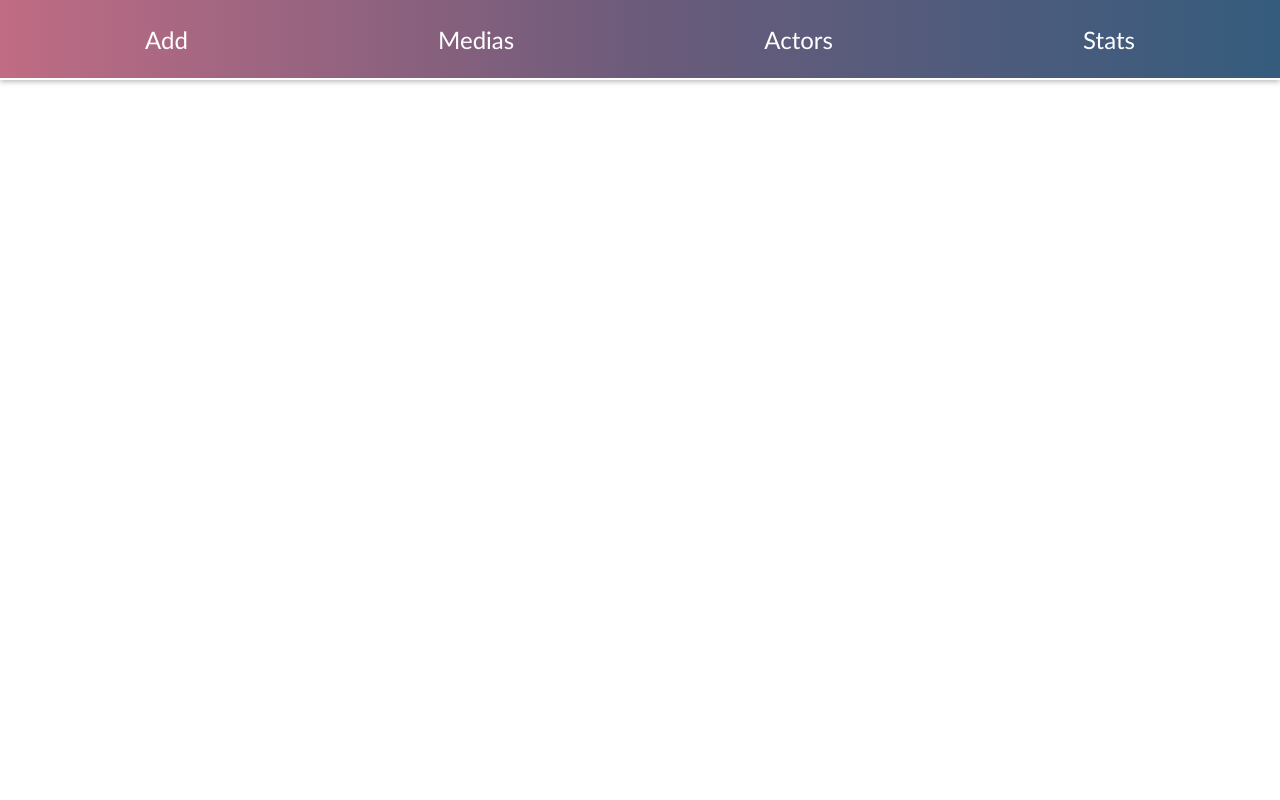
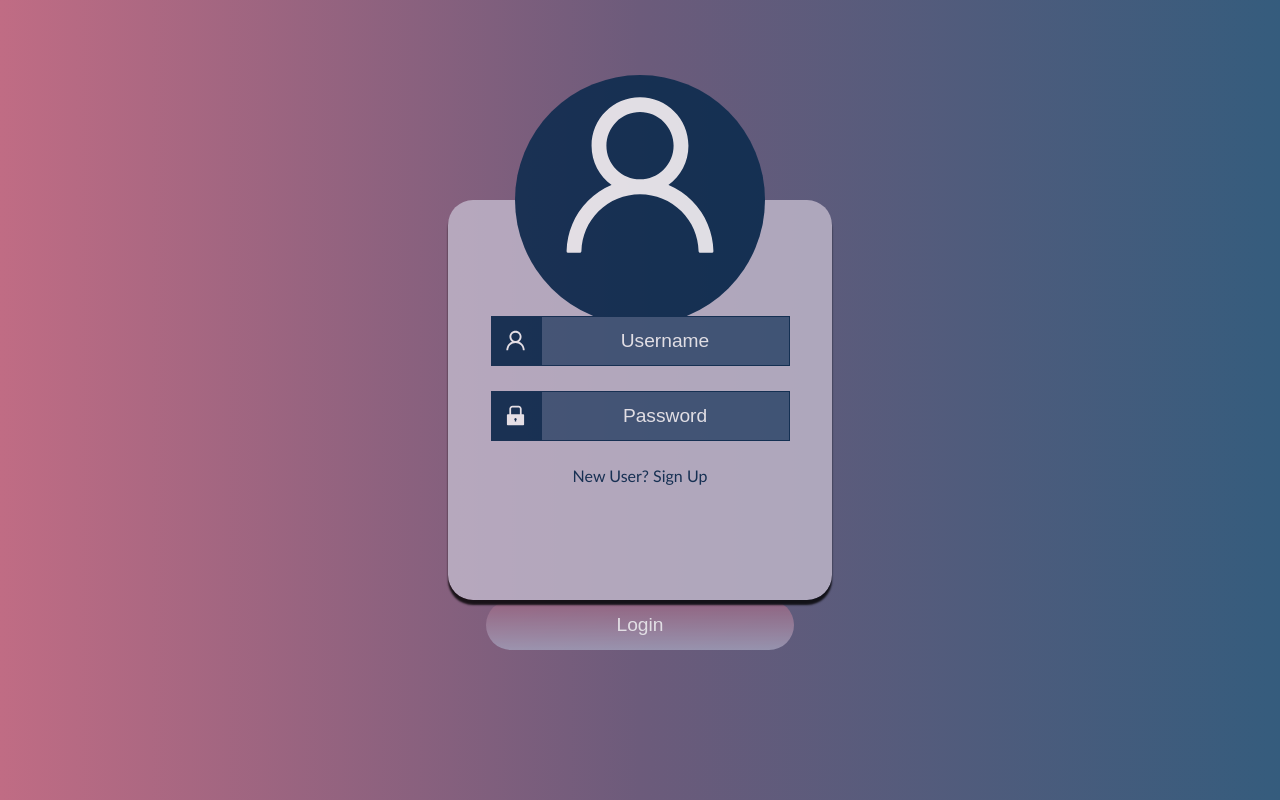
Before and after one commit to Ragnar711/Clony, a React (Create React App) app in the folder client/: page /Login in a window 1280 px wide. Built offline with nearby package versions, Linux system fonts and the light colour scheme.

Commit message:
FEAT + STYLE: Login & Signup pages with basic UI

```diff
--- a/client/src/App.js
+++ b/client/src/App.js
@@ -1,24 +1,47 @@
 import { BrowserRouter as Router, Routes, Route } from "react-router-dom";
-import { Suspense, lazy } from "react";
+import { Suspense, lazy, useState } from "react";
 import "./App.css";
 
 const Header = lazy(() => import("./Components/Header"));
+const AddUser = lazy(() => import("./Pages/AddUser"));
 const AddNew = lazy(() => import("./Pages/AddNew"));
 const Movies = lazy(() => import("./Pages/Movies"));
 const Actors = lazy(() => import("./Pages/Actors"));
 const Stats = lazy(() => import("./Pages/Stats"));
+const Login = lazy(() => import("./Pages/Login"));
 
 function App() {
+    const [showHeader, setShowHeader] = useState(true);
     return (
         <div className="App">
             <Router>
                 <Suspense fallback={<div>Loading...</div>}>
-                    <Header />
+                    {showHeader ? <Header /> : ""}
                     <Routes>
-                        <Route path="/" element={<AddNew />} />
-                        <Route path="/Movies" element={<Movies />} />
-                        <Route path="/Actors" element={<Actors />} />
-                        <Route path="/Stats" element={<Stats />} />
+                        <Route
+                            path="/Login"
+                            element={<Login setShowHeader={setShowHeader} />}
+                        />
+                        <Route
+                            path="/AddUser"
+                            element={<AddUser setShowHeader={setShowHeader} />}
+                        />
+                        <Route
+                            path="/"
+                            element={<AddNew setShowHeader={setShowHeader} />}
+                        />
+                        <Route
+                            path="/Movies"
+                            element={<Movies setShowHeader={setShowHeader} />}
+                        />
+                        <Route
+                            path="/Actors"
+                            element={<Actors setShowHeader={setShowHeader} />}
+                        />
+                        <Route
+                            path="/Stats"
+                            element={<Stats setShowHeader={setShowHeader} />}
+                        />
                     </Routes>
                 </Suspense>
             </Router>
--- a/client/src/Pages/Actors.js
+++ b/client/src/Pages/Actors.js
@@ -2,7 +2,7 @@ import { useState, useEffect } from "react";
 import Axios from "redaxios";
 import "./actors.css";
 
-const Actors = () => {
+const Actors = ({ setShowHeader }) => {
     const [actors, setActors] = useState([]);
     useEffect(() => {
         Axios.get("http://localhost:8080/getActors")
@@ -12,6 +12,7 @@ const Actors = () => {
             .catch((error) => {
                 console.log(error);
             });
+        setShowHeader(true);
     }, []);
     return (
         <div className="actorsLayout">
--- a/client/src/Pages/AddNew.js
+++ b/client/src/Pages/AddNew.js
@@ -1,5 +1,5 @@
 import { Box, TextField, Button, Rating, Typography } from "@mui/material";
-import { useState } from "react";
+import { useState, useEffect } from "react";
 import Axios from "redaxios";
 import "./addNew.css";
 
@@ -17,7 +17,7 @@ const initialState = {
     Genre2: "",
 };
 
-function AddNew() {
+function AddNew({ setShowHeader }) {
     const [form, setForm] = useState(initialState);
     const handleChange = (e) => {
         setForm({ ...form, [e.target.name]: e.target.value });
@@ -43,6 +43,9 @@ function AddNew() {
             }
         }
     };
+    useEffect(() => {
+        setShowHeader(true);
+    }, []);
     return (
         <div className="AddNewLayout">
             <Box
--- /dev/null
+++ b/client/src/Pages/AddUser.js
@@ -0,0 +1,56 @@
+import "./addUser.css";
+import React, { useEffect } from "react";
+import { useNavigate } from "react-router-dom";
+import { AiOutlineUser, AiFillLock, AiOutlineMail } from "react-icons/ai";
+import { BiArrowBack } from "react-icons/bi";
+
+const AddUser = ({ setShowHeader }) => {
+    const navigate = useNavigate();
+    useEffect(() => {
+        setShowHeader(false);
+    }, []);
+    return (
+        <div className="addUser">
+            <h1>Sign Up</h1>
+            <form className="addUserForm">
+                <span
+                    id="goBack"
+                    onClick={() => {
+                        navigate("/Login");
+                    }}
+                >
+                    <BiArrowBack size={50} color="white" />
+                </span>
+                <div className="addUserInputs">
+                    <div className="userName">
+                        <span className="userNameIcon">
+                            <AiOutlineUser color="white" size={25} />
+                        </span>
+                        <span className="userNameInput">
+                            <input type="text" placeholder="Username" />
+                        </span>
+                    </div>
+                    <div className="userName">
+                        <span className="userNameIcon">
+                            <AiOutlineMail color="white" size={25} />
+                        </span>
+                        <span className="userNameInput">
+                            <input type="text" placeholder="Email" />
+                        </span>
+                    </div>
+                    <div className="userName">
+                        <span className="userNameIcon">
+                            <AiFillLock color="white" size={25} />
+                        </span>
+                        <span className="userNameInput">
+                            <input type="text" placeholder="Password" />
+                        </span>
+                    </div>
+                    <button className="signupButton">Sign Up</button>
+                </div>
+            </form>
+        </div>
+    );
+};
+
+export default AddUser;
--- /dev/null
+++ b/client/src/Pages/Login.css
@@ -0,0 +1,115 @@
+.login {
+    background: linear-gradient(to right, #c06c84, #6c5b7b, #355c7d);
+    height: 100vh;
+    position: relative;
+}
+
+.loginForm {
+    align-items: center;
+    background-color: #c3bacd;
+    border-radius: 25px;
+    display: flex;
+    height: 50%;
+    justify-content: center;
+    min-width: max-content;
+    opacity: 0.8;
+    padding: 25px;
+    position: absolute;
+    right: 35%;
+    top: 25%;
+    width: 30%;
+}
+
+.loginForm > input {
+    height: 2rem;
+}
+
+.userNameIcon {
+    align-items: center;
+    background-color: #022649;
+    display: flex;
+    height: 50px;
+    justify-content: center;
+    margin-bottom: 25px;
+    width: 50px;
+}
+
+.userNameInput > input {
+    background-color: #395374;
+    border: 1px solid #022649;
+    color: white;
+    font-size: 1.2rem;
+    height: 50px;
+    margin-bottom: 25px;
+    text-align: center;
+    width: 100%;
+}
+
+.userNameInput > input::placeholder {
+    color: white;
+    text-align: center;
+}
+
+.userName {
+    align-items: center;
+    display: flex;
+    flex-direction: row;
+    justify-content: center;
+}
+
+.signup {
+    color: #022649;
+    text-decoration: none;
+}
+
+.signup:hover {
+    color: white;
+}
+
+.upperIcon {
+    background-color: #022649;
+    border-radius: 50%;
+    height: 250px;
+    position: absolute;
+    left: calc(50% - 125px);
+    top: -125px;
+    width: 250px;
+}
+
+.loginInputs {
+    display: flex;
+    flex-direction: column;
+    justify-content: space-between;
+    position: relative;
+    z-index: 3;
+}
+
+.loginButton {
+    background-image: linear-gradient(to top, #a4a1bb, #9b6480);
+    border: none;
+    border-radius: 25px;
+    color: white;
+    cursor: pointer;
+    font-size: 1.2rem;
+    height: 50px;
+    width: 80%;
+    position: absolute;
+    bottom: -50px;
+    left: 10%;
+    z-index: 1;
+}
+
+.loginButton:hover {
+    background-image: linear-gradient(to top, #a4a1bb, #4c5c7d);
+}
+
+#shadow {
+    width: 100%;
+    height: 100%;
+    position: absolute;
+    left: 0;
+    top: 0;
+    border-radius: 25px;
+    box-shadow: 0px 5px 2px black;
+    z-index: 2;
+}
--- /dev/null
+++ b/client/src/Pages/Login.js
@@ -0,0 +1,50 @@
+import "./Login.css";
+import React, { useEffect } from "react";
+import { useNavigate, Link } from "react-router-dom";
+import { AiOutlineUser, AiFillLock } from "react-icons/ai";
+
+const Login = ({ setShowHeader }) => {
+    const navigate = useNavigate();
+    useEffect(() => setShowHeader(false), []);
+    return (
+        <div className="login">
+            <form className="loginForm">
+                <div className="upperIcon">
+                    <AiOutlineUser color="white" size={200} />
+                </div>
+                <div className="loginInputs">
+                    <div className="userName">
+                        <span className="userNameIcon">
+                            <AiOutlineUser color="white" size={25} />
+                        </span>
+                        <span className="userNameInput">
+                            <input type="text" placeholder="Username" />
+                        </span>
+                    </div>
+                    <div className="userName">
+                        <span className="userNameIcon">
+                            <AiFillLock color="white" size={25} />
+                        </span>
+                        <span className="userNameInput">
+                            <input type="text" placeholder="Password" />
+                        </span>
+                    </div>
+                    <Link className="signup" to={"/AddUser"}>
+                        New User? Sign Up
+                    </Link>
+                </div>
+                <button
+                    className="loginButton"
+                    onClick={() => {
+                        navigate("/");
+                    }}
+                >
+                    Login
+                </button>
+                <div id="shadow"></div>
+            </form>
+        </div>
+    );
+};
+
+export default Login;
--- a/client/src/Pages/Movies.js
+++ b/client/src/Pages/Movies.js
@@ -13,7 +13,7 @@ import "./movies.css";
 import Axios from "redaxios";
 import { useState, useEffect } from "react";
 
-const Movies = () => {
+const Movies = ({ setShowHeader }) => {
     const [movies, setMovies] = useState([]);
     const [tvshows, setTvshows] = useState([]);
     const [animes, setAnimes] = useState([]);
@@ -47,6 +47,7 @@ const Movies = () => {
                 setError(error);
                 setLoading(false);
             });
+        setShowHeader(true);
     }, []);
     const deleteMedia = async (id) => {
         try {
--- a/client/src/Pages/Stats.js
+++ b/client/src/Pages/Stats.js
@@ -4,7 +4,7 @@ import "./stats.css";
 import CanvasJSReact from "../canvasjs.react";
 var CanvasJSChart = CanvasJSReact.CanvasJSChart;
 
-const Stats = () => {
+const Stats = ({ setShowHeader }) => {
     const [moviesCount, setMoviesCount] = useState(0);
     const [yearlyMoviesCount, setYearlyMoviesCount] = useState(0);
     const [tvShowsCount, setTVShowsCount] = useState(0);
@@ -32,6 +32,7 @@ const Stats = () => {
         Axios.get("http://localhost:8080/getGenres").then((response) => {
             setGenres(response.data);
         });
+        setShowHeader(true);
     }, []);
     const options = {
         exportEnabled: true,
--- /dev/null
+++ b/client/src/Pages/addUser.css
@@ -0,0 +1,101 @@
+.addUser {
+    background: linear-gradient(to right, #c06c84, #6c5b7b, #355c7d);
+    height: 100vh;
+    position: relative;
+    display: flex;
+    justify-content: center;
+    align-items: center;
+}
+
+.addUserForm {
+    align-items: center;
+    background-color: #c3bacd;
+    border-radius: 25px;
+    display: flex;
+    height: 50%;
+    justify-content: center;
+    min-width: max-content;
+    opacity: 0.8;
+    width: 50%;
+    padding-inline: 25px;
+    position: relative;
+}
+
+.addUserForm > input {
+    height: 2rem;
+}
+
+.userNameIcon {
+    align-items: center;
+    background-color: #022649;
+    display: flex;
+    height: 50px;
+    justify-content: center;
+    margin-bottom: 25px;
+    width: 50px;
+}
+
+.userNameInput > input {
+    background-color: #395374;
+    border: 1px solid #022649;
+    color: white;
+    font-size: 1.2rem;
+    height: 50px;
+    margin-bottom: 25px;
+    text-align: center;
+    width: 100%;
+}
+
+.userNameInput > input::placeholder {
+    color: white;
+    text-align: center;
+}
+
+.userName {
+    align-items: center;
+    display: flex;
+    flex-direction: row;
+    justify-content: center;
+}
+
+.addUserInputs {
+    display: flex;
+    flex-direction: column;
+    justify-content: space-between;
+    position: relative;
+}
+
+.signupButton {
+    background-image: linear-gradient(to top, #a4a1bb, #9b6480);
+    border: none;
+    border-radius: 25px;
+    color: white;
+    cursor: pointer;
+    font-size: 1.2rem;
+    height: 50px;
+    width: 80%;
+    position: absolute;
+    bottom: -50px;
+    left: 10%;
+}
+
+.signupButton:hover {
+    background-image: linear-gradient(to top, #a4a1bb, #4c5c7d);
+}
+
+.addUser > h1 {
+    color: white;
+    position: absolute;
+    top: 15%;
+}
+
+#goBack {
+    position: absolute;
+    top: 5%;
+    left: 5%;
+    cursor: pointer;
+}
+
+#goBack:hover {
+    background-color: #6c5b7b;
+}
```
Also changed, not shown: client/src/Components/Header.js (+8 -0 lines).
